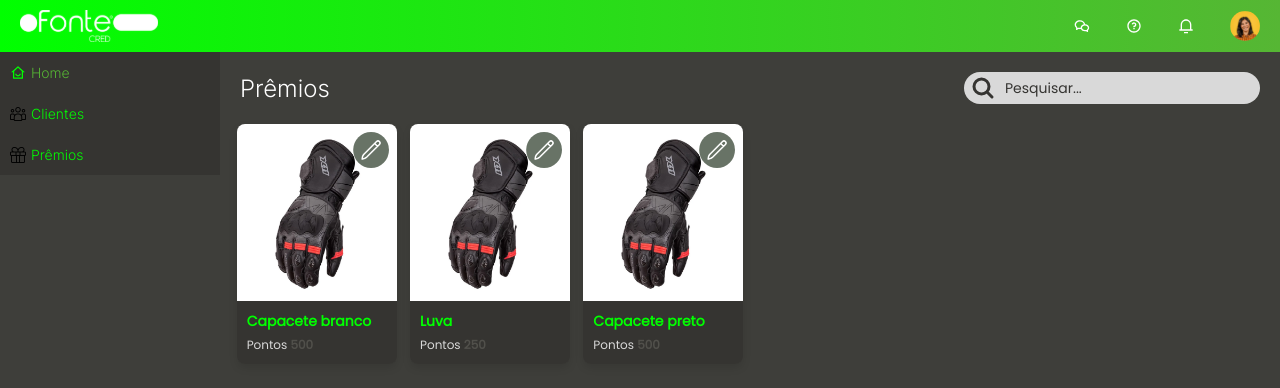
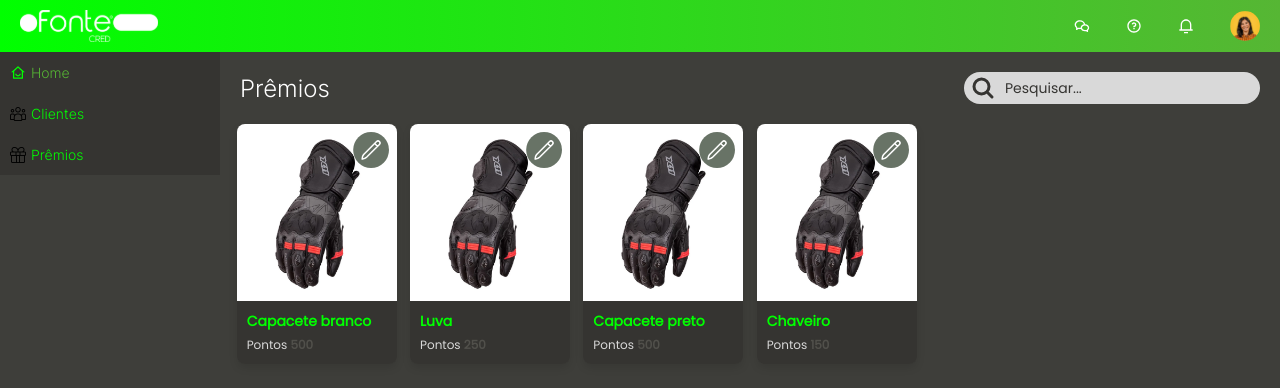
Before and after one commit to polijrorg/FonteCred-front, a Next.js app: page /Awards in a window 1280 px wide. Shown: the top 388 px of the page. Built offline with nearby package versions, Linux system fonts and the light colour scheme.

Commit message:
:bug: screen update

```diff
--- a/src/template/Awards/index.tsx
+++ b/src/template/Awards/index.tsx
@@ -1,18 +1,40 @@
-import React from 'react';
+import React, { useState } from 'react';
 import ItemCard from 'components/ItemCard';
 import Sidebar from 'components/Sidebar';
 import Header from 'components/Header';
 import Searchbar from 'components/Searchbar';
+import AwardEditingModal from 'components/AwardEditingModal';
 import * as S from './styles';
 
-const items = [
+interface Item {
+    id: string;
+    name: string;
+    points: number;
+}
+
+const items: Item[] = [
     { id: '1', name: 'Capacete branco', points: 500 },
     { id: '2', name: 'Luva', points: 250 },
-    { id: '3', name: 'Capacete preto', points: 500 }
-    // Adicione mais itens conforme necessário
+    { id: '3', name: 'Capacete preto', points: 500 },
+    { id: '4', name: 'Chaveiro', points: 150 }
 ];
 
 const Awards: React.FC = () => {
+    const [searchQuery, setSearchQuery] = useState('');
+    const [selectedItem, setSelectedItem] = useState<Item | null>(null);
+
+    const filteredItems = items.filter((item) =>
+        item.name.toLowerCase().includes(searchQuery.toLowerCase())
+    );
+
+    const handleEditClick = (item: Item) => {
+        setSelectedItem(item);
+    };
+
+    const handleCloseModal = () => {
+        setSelectedItem(null);
+    };
+
     return (
         <S.Container>
             <Header />
@@ -21,15 +43,30 @@ const Awards: React.FC = () => {
                 <S.Background>
                     <S.SubtitleDiv>
                         <S.Title>Prêmios</S.Title>
-                        <Searchbar />
+                        <Searchbar onSearch={setSearchQuery} />
                     </S.SubtitleDiv>
                     <S.Grid>
-                        {items.map((item) => (
-                            <ItemCard key={item.id} item={item} />
+                        {filteredItems.map((item) => (
+                            <ItemCard
+                                key={item.id}
+                                item={item}
+                                onEditClick={handleEditClick}
+                            />
                         ))}
                     </S.Grid>
                 </S.Background>
             </S.Wrapper>
+            {selectedItem && (
+                <>
+                    <S.Overlay onClick={handleCloseModal} />
+                    <S.Modal>
+                        <AwardEditingModal
+                            item={selectedItem}
+                            onClose={handleCloseModal}
+                        />
+                    </S.Modal>
+                </>
+            )}
         </S.Container>
     );
 };
--- a/src/template/Awards/styles.ts
+++ b/src/template/Awards/styles.ts
@@ -80,3 +80,25 @@ export const Wrapper = styled.div`
     display: flex;
     flex-direction: row;
 `;
+
+export const Modal = styled.div`
+    position: fixed;
+    top: 50%;
+    left: 50%;
+    transform: translate(-50%, -50%);
+    background-color: #333;
+    padding: 16px;
+    border-radius: 8px;
+    box-shadow: 0 4px 8px rgba(0, 0, 0, 0.1);
+    z-index: 1000;
+`;
+
+export const Overlay = styled.div`
+    position: fixed;
+    top: 0;
+    left: 0;
+    right: 0;
+    bottom: 0;
+    background: rgba(0, 0, 0, 0.5);
+    z-index: 999;
+`;
```
